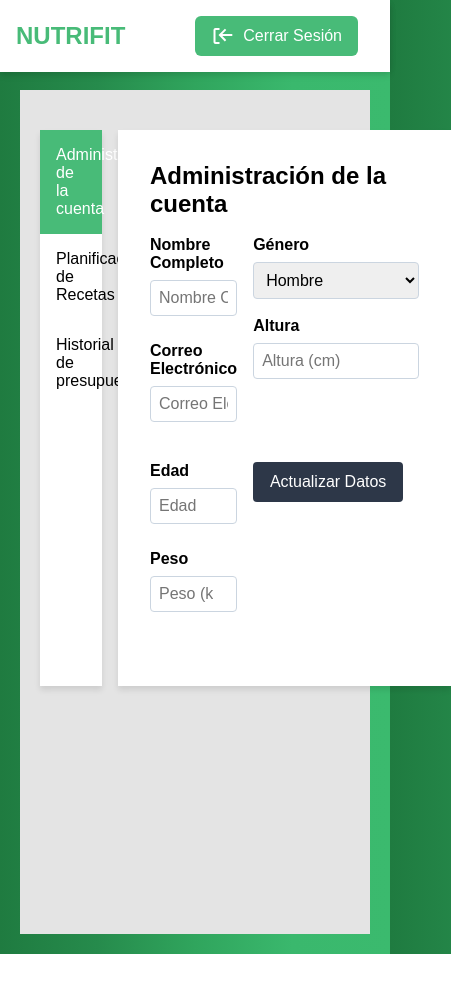
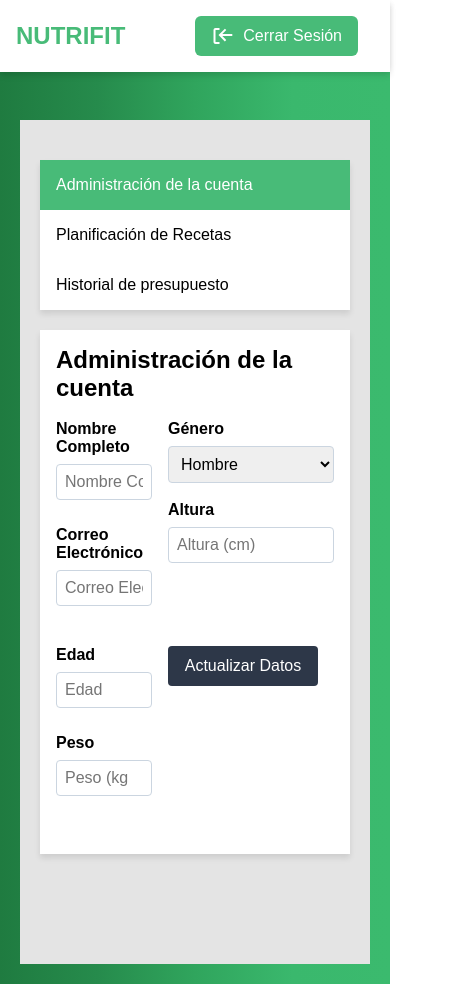
Before and after one commit to Joacs49/IntegradorWeb, a React (Create React App) app: page /usuarioPrincipal in a window 390 px wide. Shown: the whole page, 451 px wide, since content can reach past the window. Before the commit the page ends 954 px from the top, so only its background shows below. Built offline with nearby package versions, Linux system fonts and the light colour scheme.

Commit message:
Responsive

```diff
--- a/src/css/App.css
+++ b/src/css/App.css
@@ -23,7 +23,6 @@ body {
   justify-content: center;
   align-items: center;
   position: relative;
-
 }
 
 .slide {
@@ -203,6 +202,7 @@ header {
   font-weight: 500;
   color: #f9fafb;
   transition: background-color 0.2s;
+  text-align: center;
 }
 
 .btn-primary:hover {
@@ -300,7 +300,6 @@ header {
   display: flex;
   justify-content: center;
   align-items: center;
-  margin-top: -60px;
 }
 
 .slider-wrapper {
--- a/src/css/usuarioPrincipal.css
+++ b/src/css/usuarioPrincipal.css
@@ -3,18 +3,21 @@
   flex-direction: column;
   min-height: 100vh;
   background-color: #e4e4e4;
-  margin-top: 20px; /* Ajuste para mover el contenedor hacia arriba */
-  padding: 20px; /* Ajuste opcional para agregar espacio interno */
+  padding: 20px;
 }
+
 .main-content {
   display: flex;
-  margin-top: 20px; /* Ajuste para mover el contenido más arriba */
+  flex-wrap: wrap;
+  margin-top: 20px;
 }
 
 .sidebar {
-  width: 20%;
+  width: 100%;
+  max-width: 200px; /* Ajusta el ancho máximo de la barra lateral */
   background-color: #fff;
   box-shadow: 0 4px 6px rgba(0, 0, 0, 0.1);
+  margin-right: 20px; /* Espacio a la derecha de la barra lateral */
 }
 
 .sidebar ul {
@@ -39,7 +42,7 @@
   padding: 2rem;
   background-color: #fff;
   box-shadow: 0 4px 6px rgba(0, 0, 0, 0.1);
-  margin-left: 1rem;
+  margin-bottom: 20px; /* Espacio debajo del contenido principal */
 }
 
 .cuenta-form {
@@ -214,3 +217,35 @@ button:hover {
 .historial-presupuesto tr:hover {
   background-color: #ddd;
 }
+
+@media (min-width: 768px) {
+  .main-content {
+    flex-direction: row;
+  }
+
+  .sidebar {
+    max-width: 250px;
+  }
+
+  .content {
+    margin-left: 0;
+  }
+}
+
+@media (max-width: 767px) {
+  .main-content {
+    flex-direction: column;
+  }
+
+  .sidebar {
+    width: 100%;
+    max-width: none;
+    margin-right: 0;
+    margin-bottom: 20px;
+  }
+
+  .content {
+    padding: 1rem;
+    margin-left: 0;
+  }
+}
--- a/src/vistas/principal.jsx
+++ b/src/vistas/principal.jsx
@@ -35,7 +35,7 @@ function Principal() {
         <div className="feature-card">
           <div className="icon-title">
             <LeafIcon className="icon leaf-icon" />
-            <h3 classNa me="feature-heading">Alimentación Saludable</h3>
+            <h3 className="feature-heading">Alimentación Saludable</h3>
           </div>
           <p className="feature-description">
             Descubre recetas nutritivas y deliciosas que te ayudarán a mantener una dieta equilibrada y saludable.
```
